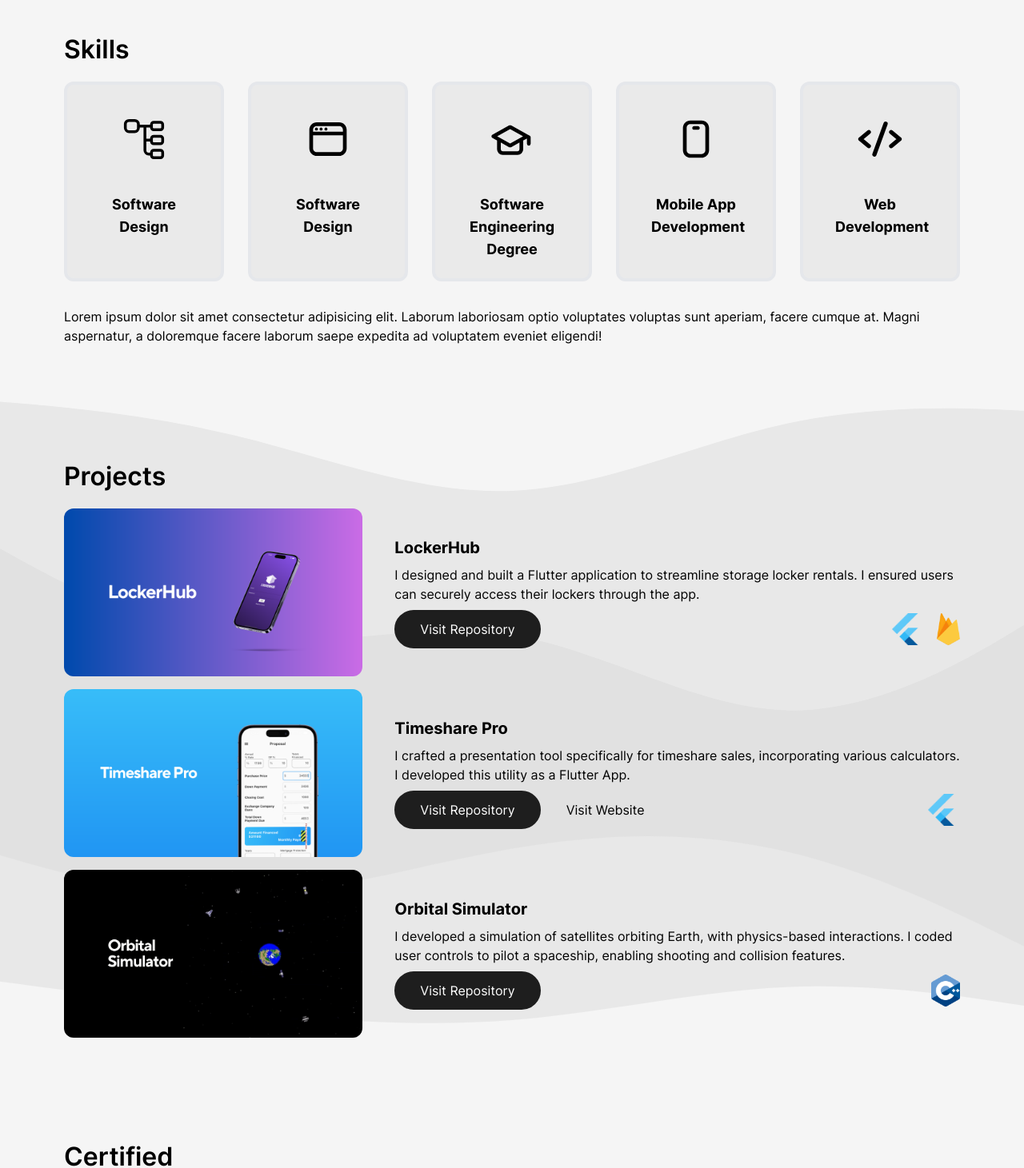
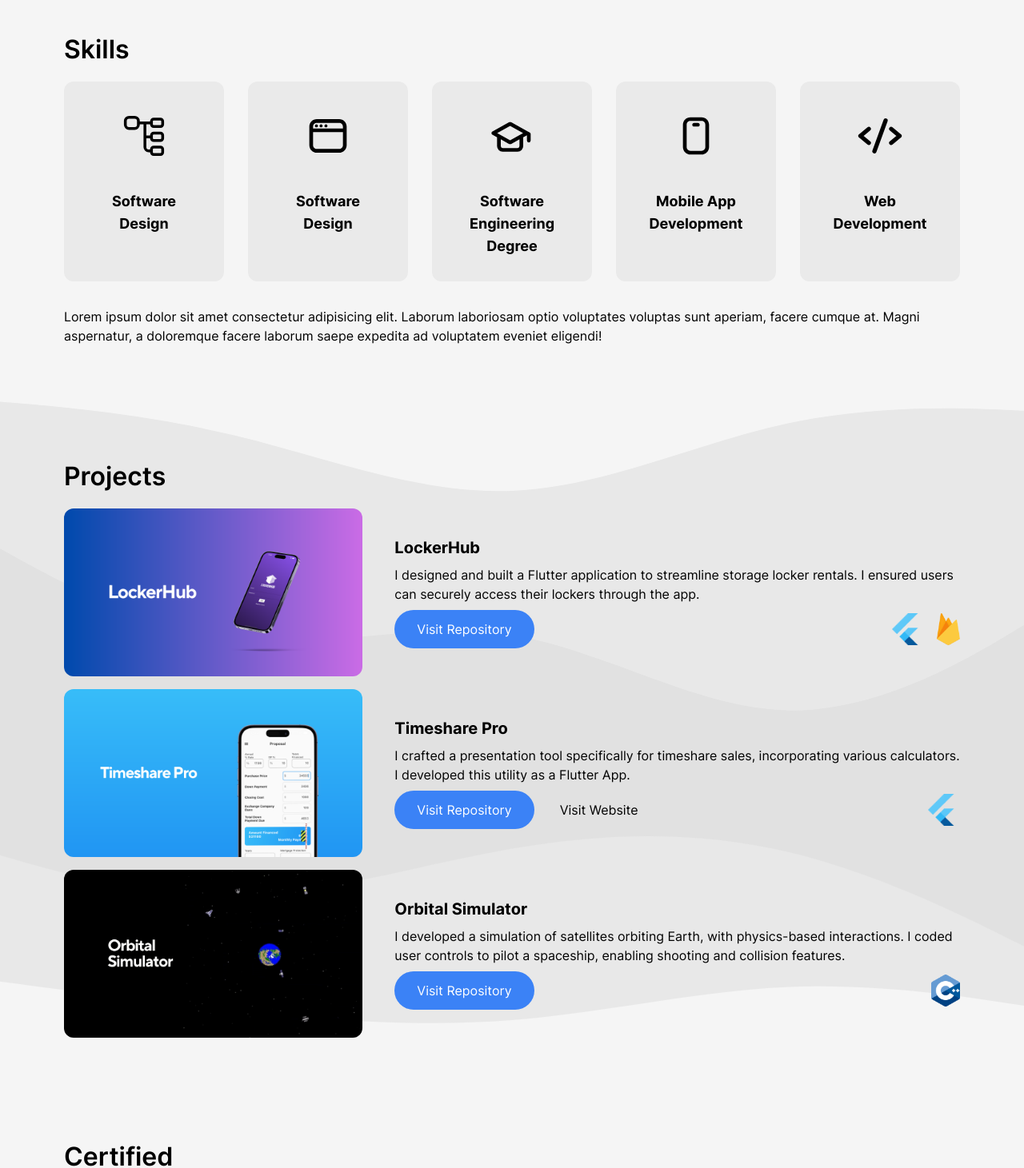
Before and after one commit to Calesi19/Svelte-Portfolio, a SvelteKit app: page / in a window 1280 px wide. Shown: the part 518-1979 px from the top of the page at 80% size. Built offline with nearby package versions, Linux system fonts and the light colour scheme.

Commit message:
feature: changed button color to blue

```diff
--- a/src/components/Hero.svelte
+++ b/src/components/Hero.svelte
@@ -1,4 +1,3 @@
-
 
 
 <style>
@@ -15,7 +14,6 @@
 
 
 
-
 <div class="waveBackground w-full flex overflow-hidden">
     <!-- Your content here -->
     <div class="flex flex-col-reverse md:flex-row container items-center justify-between">
@@ -25,7 +23,9 @@
 
             <img class=" w-2/3 mt-5 md:hidden md:mt-4 lg:min-h-[500px] md:h-[50vh]" src="headframe.webp" alt="Carlos Lespin">
 
-            <button class="bg-[#1E1E1E] hover:bg-blue-500 active:bg-blue-600 active:duration-0 text-xl w-full md:w-auto mt-0 md:mt-4 py-4 px-12 rounded-full text-white transition duration-300">Download Resume PDF</button>
+            <button class="flex items-center gap-5 bg-blue-500 hover:bg-blue-600 active:bg-blue-500 active:duration-0 text-xl w-full md:w-auto mt-0 md:mt-4 py-4 px-12 rounded-full text-white transition duration-300">
+              <svg class="h-7" xmlns="http://www.w3.org/2000/svg" viewBox="0 0 24 24" id="Download"><path d="M8.29,13.29a1,1,0,0,0,0,1.42l3,3a1,1,0,0,0,1.42,0l3-3a1,1,0,0,0-1.42-1.42L13,14.59V3a1,1,0,0,0-2,0V14.59l-1.29-1.3A1,1,0,0,0,8.29,13.29ZM18,9H16a1,1,0,0,0,0,2h2a1,1,0,0,1,1,1v7a1,1,0,0,1-1,1H6a1,1,0,0,1-1-1V12a1,1,0,0,1,1-1H8A1,1,0,0,0,8,9H6a3,3,0,0,0-3,3v7a3,3,0,0,0,3,3H18a3,3,0,0,0,3-3V12A3,3,0,0,0,18,9Z" fill="#ffffff" class="color000000 svgShape"></path></svg>
+              Download Resume PDF</button>
         </div>
 
 
--- a/src/components/Projects.svelte
+++ b/src/components/Projects.svelte
@@ -1,12 +1,145 @@
-<div class="bg-[#F5F5F5] py-10 w-full">
+
+
+<style>
+    .waveBackgroundMiddle {
+      background: url('/static/waves-middle.svg') no-repeat center center;
+      background-size: cover; /* This makes sure the SVG covers the entire div */
+      height: auto;
+      min-height: 50vh;
+      width: 100%;
+    }
+</style>
+
+
+<div class="waveBackgroundMiddle min-h-[800px] py-[100px] " >
 
     <h1 class="container font-inter font-semibold text-[32px] md:text-[32px]">Projects</h1>
 
-    <div class="container mt-4">
 
-        <div class="rounded-2xl overflow-hidden">
-            <img src="https://github.com/Calesi19/LockerHub/blob/main/demo.jpg?raw=true" alt="Featured Project">
+    <div class="flex flex-col mt-4 gap-4">
+
+
+        <div class="container flex justify-between gap-10">
+
+            <img class="w-1/3 rounded-xl transition duration-300 hover:scale-105 hover:shadow-lg" src="LockerHub.png" alt="LockerHub">
+
+
+            <div class="flex flex-col gap-2 h-auto justify-center">
+                <h2 class="font-bold text-xl">
+                    LockerHub
+                </h2>
+
+                <p>
+                    I designed and built a Flutter application to streamline storage locker rentals. I  ensured users can securely access their lockers through the app.
+                <div class="flex justify-between">
+
+                    <div class="flex gap-8">
+                        <a href="https://github.com/Calesi19/LockerHub">
+                            <button class="text-[white] bg-blue-500 hover:bg-blue-600 active:bg-blue-500 duration-300 transition py-3 px-7 w-max rounded-full">
+                                Visit Repository
+                            </button>
+                        </a>
+
+
+
+                    </div>
+
+                    <div class="flex gap-4 items-center">
+                        <img class="h-10" src="flutter.png" alt="Flutter">
+                        <img class="h-10" src="firebase.png" alt="Firebase">
+                    </div>
+
+                </div>
+
+
+            </div>
+
+
+
         </div>
+
+        <div class="container flex justify-between gap-10">
+
+            <img class="w-1/3 rounded-xl transition duration-300 hover:scale-105 hover:shadow-lg" src="Timeshare-Banner.png" alt="Timeshare Pro">
+
+
+            <div class="flex flex-col gap-2 h-auto justify-center">
+                <h2 class="font-bold text-xl">
+                    Timeshare Pro
+                </h2>
+
+                <p>
+                    I crafted a presentation tool specifically for timeshare sales, incorporating various calculators. I developed this utility as a Flutter App.                </p>
+
+                <div class="flex justify-between">
+
+                    <div class="flex gap-8">
+                        <a href="https://github.com/Calesi19/Timeshare-Pro-App">
+                            <button class="text-[white] bg-blue-500 hover:bg-blue-600 active:bg-blue-500 duration-300 transition py-3 px-7 w-max rounded-full">
+                                Visit Repository
+                            </button>
+                        </a>
+
+
+                        <button class="hover:text-blue-400 hover:underline">
+                            Visit Website
+                    </button>
+                    </div>
+
+                    <div class="flex gap-4 items-center">
+                        <img class="h-10" src="flutter.png" alt="Flutter">
+                    </div>
+
+                </div>
+
+
+            </div>
+
+
+
+        </div>
+
+        <div class="container flex justify-between gap-10">
+
+            <img class="w-1/3 rounded-xl transition duration-300 hover:scale-105 hover:shadow-lg" src="Orbital-Simulator.png" alt="Timeshare Pro">
+
+
+            <div class="flex flex-col gap-2 h-auto justify-center">
+                <h2 class="font-bold text-xl">
+                    Orbital Simulator
+                </h2>
+
+                <p>
+                    I developed a simulation of satellites orbiting Earth, with physics-based interactions. I coded user controls to pilot a spaceship, enabling shooting and collision features.                </p>
+
+                <div class="flex justify-between">
+
+                    <div class="flex gap-8">
+
+                        <a href="https://github.com/Calesi19/Orbital-Simulator">
+                            <button class="text-[white] bg-blue-500 hover:bg-blue-600 active:bg-blue-500 duration-300 transition py-3 px-7 w-max rounded-full">
+                                Visit Repository
+                            </button>
+                        </a>
+
+
+
+
+                    </div>
+
+                    <div class="flex gap-4 items-center">
+                        <img class="h-10" src="c++.png" alt="C++">
+                    </div>
+
+                </div>
+
+
+            </div>
+
+
+
+        </div>
+
 
 
 
@@ -16,49 +149,4 @@
 
 
 
-    <div class="container mt-8">
-
-        <h2 class="font-inter font-bold text-[24px]">
-            LockerHub
-        </h2>
-
-        <p>
-            Lorem ipsum dolor, sit amet consectetur adipisicing elit. Fugiat, sed deleniti? Odit quis accusantium ratione maxime. Excepturi consectetur dolorem at molestiae officiis pariatur qui porro veritatis, totam, veniam doloremque error.
-        </p>
-
-        <div class="flex md:gap-4 lg:flex-row flex-col">
-            <button class="mt-4 py-3 px-10 rounded-full text-white bg-[#1E1E1E] border-4 border-[#1E1E1E]">
-                Visit Repository
-            </button>
-            <button class=" border-4 border-[#1E1E1E] mt-4 py-3 px-10 rounded-full text-black hover:bg-[lightgrey] active:bg-[grey]">
-                Visit Website
-            </button>
-        </div>
-
-        <div class="flex h-10 gap-4 mt-5">
-            <img src="https://github.com/Calesi19/Portfolio-Website/blob/main/images/flutter.png?raw=true" alt="Flutter">
-            <img src="https://github.com/Calesi19/Portfolio-Website/blob/main/images/firebase.png?raw=true" alt="Firebase">
-        </div>
-
-    </div>
-
-    <p class="container mt-14 font-inter font-semibold mb-4">Other Projects...</p>
-
-    <div class="container flex gap-4 overflow-scroll md:overflow-clip">
-
-        <div class="w-[500px] md:w-auto object-fit rounded-2xl transition duration-300 hover:scale-105 hover:shadow-lg" >
-            <img src="https://github.com/Calesi19/LockerHub/blob/main/demo.jpg?raw=true" alt="Featured Project">
-        </div>
-
-        <div class="w-[500px] md:w-auto object-fit rounded-2xl transition duration-300 hover:scale-105 hover:shadow-lg" >
-            <img src="Timeshare-Banner.png" alt="Featured Project">
-        </div>
-
-        <div class="w-[500px] md:w-auto object-fit rounded-2xl transition duration-300 hover:scale-105 hover:shadow-lg" >
-            <img src="https://github.com/Calesi19/LockerHub/blob/main/demo.jpg?raw=true" alt="Featured Project">
-        </div>
-
-    </div>
-
-
 </div>
--- a/src/components/Projects2.svelte
+++ /dev/null
@@ -1,152 +0,0 @@
-
-
-<style>
-    .waveBackgroundMiddle {
-      background: url('/static/waves-middle.svg') no-repeat center center;
-      background-size: cover; /* This makes sure the SVG covers the entire div */
-      height: auto;
-      min-height: 50vh;
-      width: 100%;
-    }
-</style>
-
-
-<div class="waveBackgroundMiddle min-h-[800px] py-[100px] " >
-
-    <h1 class="container font-inter font-semibold text-[32px] md:text-[32px]">Projects</h1>
-
-
-    <div class="flex flex-col mt-4 gap-4">
-
-
-        <div class="container flex justify-between gap-10">
-
-            <img class="w-1/3 rounded-xl transition duration-300 hover:scale-105 hover:shadow-lg" src="LockerHub.png" alt="LockerHub">
-
-
-            <div class="flex flex-col gap-2 h-auto justify-center">
-                <h2 class="font-bold text-xl">
-                    LockerHub
-                </h2>
-
-                <p>
-                    I designed and built a Flutter application to streamline storage locker rentals. I  ensured users can securely access their lockers through the app.
-                <div class="flex justify-between">
-
-                    <div class="flex gap-8">
-                        <a href="https://github.com/Calesi19/LockerHub">
-                            <button class="border-4 text-[white] bg-[#1e1e1e] border-[#1e1e1e] hover:border-blue-500 py-2 px-7 w-max rounded-full">
-                                Visit Repository
-                            </button>
-                        </a>
-
-
-
-                    </div>
-
-                    <div class="flex gap-4 items-center">
-                        <img class="h-10" src="flutter.png" alt="Flutter">
-                        <img class="h-10" src="firebase.png" alt="Firebase">
-                    </div>
-
-                </div>
-
-
-            </div>
-
-
-
-        </div>
-
-        <div class="container flex justify-between gap-10">
-
-            <img class="w-1/3 rounded-xl transition duration-300 hover:scale-105 hover:shadow-lg" src="Timeshare-Banner.png" alt="Timeshare Pro">
-
-
-            <div class="flex flex-col gap-2 h-auto justify-center">
-                <h2 class="font-bold text-xl">
-                    Timeshare Pro
-                </h2>
-
-                <p>
-                    I crafted a presentation tool specifically for timeshare sales, incorporating various calculators. I developed this utility as a Flutter App.                </p>
-
-                <div class="flex justify-between">
-
-                    <div class="flex gap-8">
-                        <a href="https://github.com/Calesi19/Timeshare-Pro-App">
-                            <button class="border-4 text-[white] bg-[#1e1e1e] border-[#1e1e1e] hover:border-blue-500 py-2 px-7 w-max rounded-full">
-                                Visit Repository
-                            </button>
-                        </a>
-
-
-                        <button class="hover:text-blue-500 hover:underline">
-                            Visit Website
-                    </button>
-                    </div>
-
-                    <div class="flex gap-4 items-center">
-                        <img class="h-10" src="flutter.png" alt="Flutter">
-                    </div>
-
-                </div>
-
-
-            </div>
-
-
-
-        </div>
-
-        <div class="container flex justify-between gap-10">
-
-            <img class="w-1/3 rounded-xl transition duration-300 hover:scale-105 hover:shadow-lg" src="Orbital-Simulator.png" alt="Timeshare Pro">
-
-
-            <div class="flex flex-col gap-2 h-auto justify-center">
-                <h2 class="font-bold text-xl">
-                    Orbital Simulator
-                </h2>
-
-                <p>
-                    I developed a simulation of satellites orbiting Earth, with physics-based interactions. I coded user controls to pilot a spaceship, enabling shooting and collision features.                </p>
-
-                <div class="flex justify-between">
-
-                    <div class="flex gap-8">
-
-                        <a href="https://github.com/Calesi19/Orbital-Simulator">
-                            <button class="border-4 text-[white] bg-[#1e1e1e] border-[#1e1e1e] hover:border-blue-500 py-2 px-7 w-max rounded-full">
-                                Visit Repository
-                            </button>
-                        </a>
-
-
-
-
-                    </div>
-
-                    <div class="flex gap-4 items-center">
-                        <img class="h-10" src="c++.png" alt="C++">
-                    </div>
-
-                </div>
-
-
-            </div>
-
-
-
-        </div>
-
-
-
-
-
-    </div>
-
-
-
-
-</div>
--- a/src/components/Resume.svelte
+++ b/src/components/Resume.svelte
@@ -41,9 +41,9 @@
                 Lorem ipsum dolor, sit amet consectetur adipisicing elit. Nobis nesciunt hic inventore facilis ea, ducimus quis sapiente ullam dignissimos quaerat omnis provident repellat animi dolorem labore commodi minima pariatur nihil.
             </p>
 
-            <button class="w-auto border-4 border-[#1e1e1e] bg-[#1e1e1e] text-xl mt-4 py-3 px-10 rounded-full text-white transition duration-300 active:duration-0 flex items-center gap-4">
+            <button class="w-auto bg-blue-500 hover:bg-blue-600 active:bg-blue-500 text-xl mt-4 py-3 px-10 rounded-full text-white transition duration-300 active:duration-0 flex items-center gap-4">
                 <svg class="h-[24px]" xmlns="http://www.w3.org/2000/svg" viewBox="0 0 24 24" id="Download"><path d="M8.29,13.29a1,1,0,0,0,0,1.42l3,3a1,1,0,0,0,1.42,0l3-3a1,1,0,0,0-1.42-1.42L13,14.59V3a1,1,0,0,0-2,0V14.59l-1.29-1.3A1,1,0,0,0,8.29,13.29ZM18,9H16a1,1,0,0,0,0,2h2a1,1,0,0,1,1,1v7a1,1,0,0,1-1,1H6a1,1,0,0,1-1-1V12a1,1,0,0,1,1-1H8A1,1,0,0,0,8,9H6a3,3,0,0,0-3,3v7a3,3,0,0,0,3,3H18a3,3,0,0,0,3-3V12A3,3,0,0,0,18,9Z" fill="#ffffff" class="color000000 svgShape"></path></svg>
-                Resume PDF
+                Download Resume PDF
             </button>
 
 
--- a/src/components/Skills.svelte
+++ b/src/components/Skills.svelte
@@ -7,7 +7,7 @@
 
     <div class="flex container gap-2 lg:justify-between mt-4 overflow-auto lg:overflow-auto no-scrollbar">
 
-        <div class="border-4 hover:border-purple-500 hover:bg-purple-50 h-[250px] w-[200px] min-w-[200px] rounded-xl bg-[#EAEAEA] text-center flex flex-col px-10">
+        <div class="h-[250px] w-[200px] min-w-[200px] rounded-xl bg-[#EAEAEA] text-center flex flex-col px-10">
             <svg class="h-14 mt-10" xmlns="http://www.w3.org/2000/svg" viewBox="0 0 24 24" id="data-square"><path d="M17.2,7.75h3.6A1.953,1.953,0,0,0,22.75,5.8V4.2A1.953,1.953,0,0,0,20.8,2.25H17.2A1.953,1.953,0,0,0,15.25,4.2v.05H9.75V4A2.752,2.752,0,0,0,7,1.25H4A2.752,2.752,0,0,0,1.25,4V6A2.752,2.752,0,0,0,4,8.75H7A2.752,2.752,0,0,0,9.75,6V5.75h2V18a2.752,2.752,0,0,0,2.75,2.75h.75v.05a1.953,1.953,0,0,0,1.95,1.95h3.6a1.953,1.953,0,0,0,1.95-1.95V19.2a1.953,1.953,0,0,0-1.95-1.95H17.2a1.953,1.953,0,0,0-1.95,1.95v.05H14.5A1.252,1.252,0,0,1,13.25,18V13.25h2v.05a1.953,1.953,0,0,0,1.95,1.95h3.6a1.953,1.953,0,0,0,1.95-1.95V11.7A1.953,1.953,0,0,0,20.8,9.75H17.2a1.953,1.953,0,0,0-1.95,1.95v.05h-2v-6h2V5.8A1.953,1.953,0,0,0,17.2,7.75ZM16.75,4.2a.456.456,0,0,1,.45-.45h3.6a.456.456,0,0,1,.45.45V5.8a.456.456,0,0,1-.45.45H17.2a.456.456,0,0,1-.45-.45ZM8.25,6A1.252,1.252,0,0,1,7,7.25H4A1.252,1.252,0,0,1,2.75,6V4A1.252,1.252,0,0,1,4,2.75H7A1.252,1.252,0,0,1,8.25,4Zm8.5,13.2a.456.456,0,0,1,.45-.45h3.6a.456.456,0,0,1,.45.45v1.6a.456.456,0,0,1-.45.45H17.2a.456.456,0,0,1-.45-.45Zm0-7.5a.456.456,0,0,1,.45-.45h3.6a.456.456,0,0,1,.45.45v1.6a.456.456,0,0,1-.45.45H17.2a.456.456,0,0,1-.45-.45Z" data-name="1"></path></svg>
 
             <p class="mt-10 font-inter font-bold text-lg">
@@ -16,7 +16,7 @@
 
         </div>
 
-        <div class="border-4 hover:border-green-500 hover:bg-green-50 h-[250px] w-[200px] min-w-[200px] rounded-xl bg-[#EAEAEA] text-center flex flex-col px-10">
+        <div class="h-[250px] w-[200px] min-w-[200px] rounded-xl bg-[#EAEAEA] text-center flex flex-col px-10">
             <svg class="h-14 mt-10" xmlns="http://www.w3.org/2000/svg" viewBox="0 0 24 24" id="software"><path d="M18 3H6C3.8 3 2 4.8 2 7v10c0 2.2 1.8 4 4 4h12c2.2 0 4-1.8 4-4V7c0-2.2-1.8-4-4-4zm2 14c0 1.1-.9 2-2 2H6c-1.1 0-2-.9-2-2v-7h16v7zm0-9H4V7c0-1.1.9-2 2-2h12c1.1 0 2 .9 2 2v1z"></path><circle cx="10.9" cy="6.6" r=".8"></circle><circle cx="8.3" cy="6.6" r=".8"></circle><circle cx="5.8" cy="6.6" r=".8"></circle></svg>
 
                 <p class="mt-10 font-inter font-bold text-lg">
@@ -26,7 +26,7 @@
         </div>
 
 
-        <div class="border-4 hover:border-yellow-500 hover:bg-yellow-50 h-[250px] w-[200px] min-w-[200px] rounded-xl bg-[#EAEAEA] text-center flex flex-col px-10">
+        <div class="h-[250px] w-[200px] min-w-[200px] rounded-xl bg-[#EAEAEA] text-center flex flex-col px-10">
             <svg class="h-14 mt-10" xmlns="http://www.w3.org/2000/svg" data-name="Layer 1" viewBox="0 0 24 24" id="mortarboard"><path d="M21.49,10.19l-1-.55h0l-9-5-.11,0a1.06,1.06,0,0,0-.19-.06l-.19,0-.18,0a1.17,1.17,0,0,0-.2.06l-.11,0-9,5a1,1,0,0,0,0,1.74L4,12.76V17.5a3,3,0,0,0,3,3h8a3,3,0,0,0,3-3V12.76l2-1.12V14.5a1,1,0,0,0,2,0V11.06A1,1,0,0,0,21.49,10.19ZM16,17.5a1,1,0,0,1-1,1H7a1,1,0,0,1-1-1V13.87l4.51,2.5.15.06.09,0a1,1,0,0,0,.25,0h0a1,1,0,0,0,.25,0l.09,0a.47.47,0,0,0,.15-.06L16,13.87Zm-5-3.14L4.06,10.5,11,6.64l6.94,3.86Z"></path></svg>
 
             <p class="mt-10 font-inter font-bold text-lg">
@@ -36,7 +36,7 @@
         </div>
 
 
-        <div class="border-4 hover:border-blue-500 hover:bg-blue-50 h-[250px] w-[200px] min-w-[200px] rounded-xl bg-[#EAEAEA] text-center flex flex-col px-10">
+        <div class="h-[250px] w-[200px] min-w-[200px] rounded-xl bg-[#EAEAEA] text-center flex flex-col px-10">
             <svg class="h-14 mt-10" xmlns="http://www.w3.org/2000/svg" viewBox="0 0 24 24" id="phone"><path d="M15 2H9C6.8 2 5 3.8 5 6v12c0 2.2 1.8 4 4 4h6c2.2 0 4-1.8 4-4V6c0-2.2-1.8-4-4-4zm2 16c0 1.1-.9 2-2 2H9c-1.1 0-2-.9-2-2V6c0-1.1.9-2 2-2h6c1.1 0 2 .9 2 2v12z"></path><path d="M13 5h-2c-.6 0-1 .4-1 1s.4 1 1 1h2c.6 0 1-.4 1-1s-.4-1-1-1z"></path></svg>
             <p class="mt-10 font-inter font-bold text-lg">
                 Mobile App Development
@@ -45,7 +45,7 @@
         </div>
 
 
-        <div class="border-4 hover:border-red-500 hover:bg-red-50 h-[250px] w-[200px] min-w-[200px] rounded-xl bg-[#EAEAEA] text-center flex flex-col px-10">
+        <div class="h-[250px] w-[200px] min-w-[200px] rounded-xl bg-[#EAEAEA] text-center flex flex-col px-10">
             <svg class="h-14 mt-10" xmlns="http://www.w3.org/2000/svg" viewBox="0 0 256 256" id="code"><rect width="256" height="256" fill="none"></rect><polyline fill="none" stroke="#000" stroke-linecap="round" stroke-linejoin="round" stroke-width="24" points="64 88 16 128 64 168"></polyline><polyline fill="none" stroke="#000" stroke-linecap="round" stroke-linejoin="round" stroke-width="24" points="192 88 240 128 192 168"></polyline><line x1="160" x2="96" y1="40" y2="216" fill="none" stroke="#000" stroke-linecap="round" stroke-linejoin="round" stroke-width="24"></line></svg>        <p class="mt-10 font-inter font-bold text-lg">
                 Web Development
             </p>
--- a/src/routes/+page.svelte
+++ b/src/routes/+page.svelte
@@ -10,7 +10,7 @@ import Footer from '../components/Footer.svelte';
 import Reviews from '../components/Reviews.svelte';
 import Certificates from '../components/Certificates.svelte';
 //import ConstructionBanner from '../components/ConstructionBanner.svelte';
-import Projects2 from '../components/Projects2.svelte';
+
 
 </script>
 
@@ -34,7 +34,7 @@ import Projects2 from '../components/Projects2.svelte';
 <Skills />
 
 
-<Projects2 />
+<Projects />
 
 <Certificates />
 
```
Also changed, not shown: 1 other file (tests, documents, lock files or other folders).
